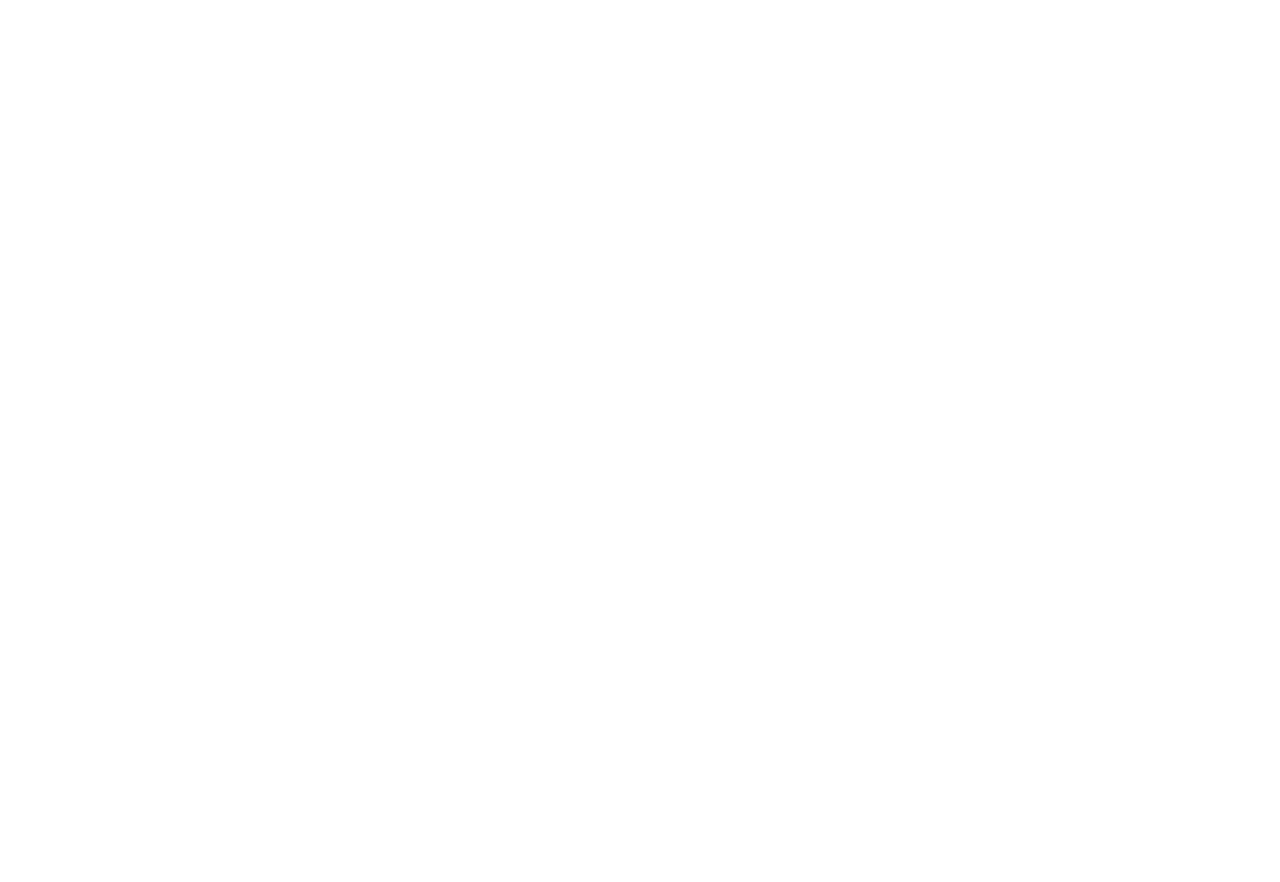
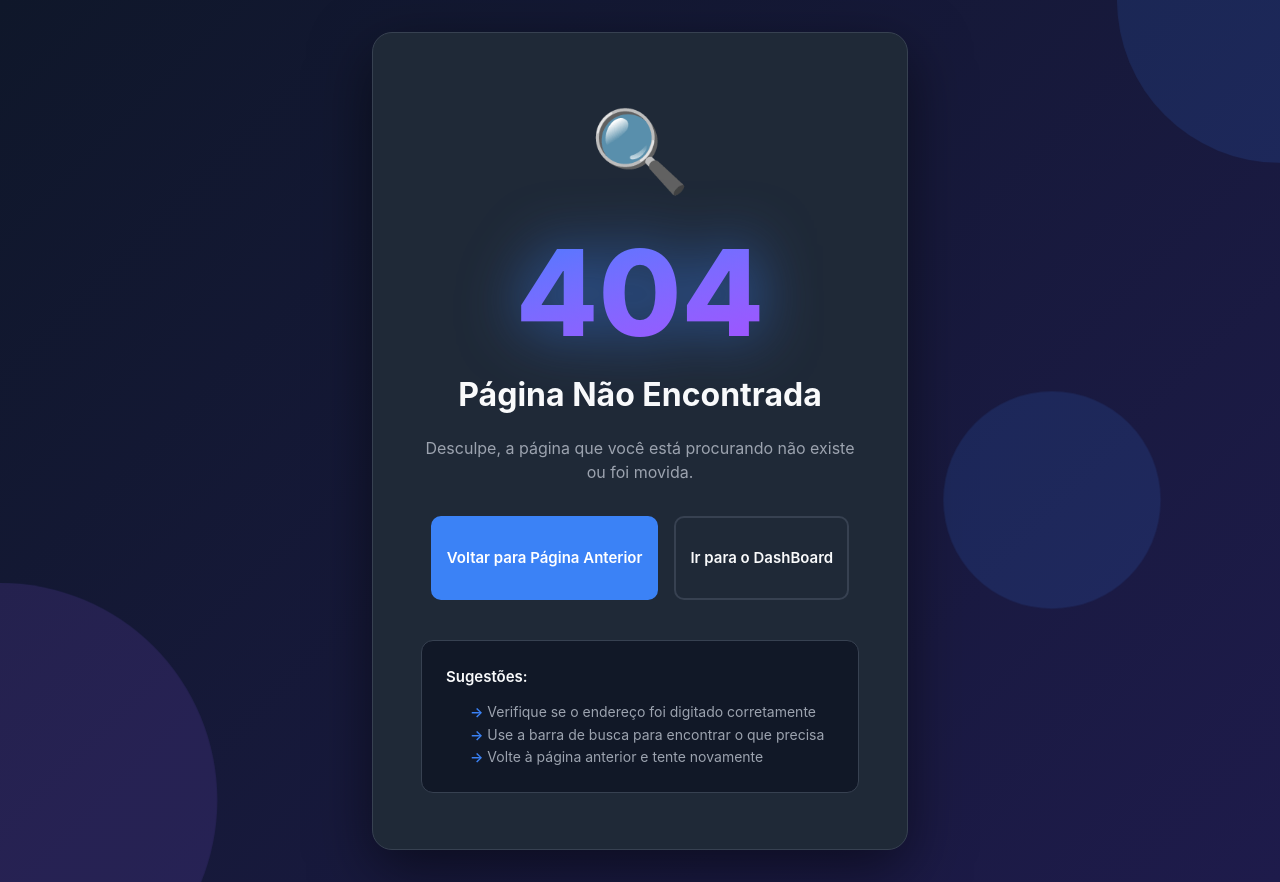
Before and after one commit to DevPeress/EduConnect-Web, a React (Vite) app: page / in a window 1280 px wide. Before the commit the page ends 800 px from the top, so only its background shows below. Built offline with nearby package versions, Linux system fonts and the light colour scheme.

Commit message:
Criação da Página não encontrada com as animações

```diff
--- a/src/index.css
+++ b/src/index.css
@@ -1,7 +1,54 @@
 @import "tailwindcss";
 
-* {
+html, body, #root {
+  font-family: -apple-system, BlinkMacSystemFont, 'Segoe UI', Roboto, 'Helvetica Neue', Arial, sans-serif;
+  min-height: 100vh;
   margin: 0;
   padding: 0;
-  box-sizing: border-box;
 }
+
+@theme {
+  --animate-float: float 3s ease-in-out infinite;
+    @keyframes float {
+      0%, 100% {
+      transform: translateY(0);
+    }
+    50% {
+      transform: translateY(-10px);
+    }
+  }
+
+  --animate-fadeInUp: fadeInUp 0.6s ease-out;
+  @keyframes fadeInUp {
+    from {
+      opacity: 0;
+      transform: translateY(30px);
+    }
+    to {
+      opacity: 1;
+      transform: translateY(0);
+    }
+  }
+
+  --animate-glow: glow 2s ease-in-out infinite;
+  @keyframes glow {
+    0%, 100% {
+      filter: drop-shadow(0 0 20px rgba(59, 130, 246, 0.5));
+    }
+    50% {
+      filter: drop-shadow(0 0 40px rgba(59, 130, 246, 0.8));
+    }
+  }
+
+  --animate-pulse: pulse 4s ease-in-out infinite;
+  @keyframes pulse {
+    0%, 100% {
+      transform: scale(1);
+      opacity: 0.1;
+    }
+    50% {
+      transform: scale(1.1);
+      opacity: 0.15;
+    }
+  }
+}
--- a/src/paginas/NaoEncontrada/index.tsx
+++ b/src/paginas/NaoEncontrada/index.tsx
@@ -1,6 +1,41 @@
+import { useNavigate } from "react-router-dom"
+
 const NaoEncontrada = () => {
+    const navegar = useNavigate()
+
     return (
-        <div></div>
+        <div className="flex relative bg-[linear-gradient(135deg,#0f172a_0%,#1e1b4b_100%)] min-h-screen items-center justify-center text-[#f9fafb] leading-[1.6] overflow-hidden select-none">
+            <div className="relative w-full max-w-[600px] p-8 z-20">
+                <div className="bg-[#1f2937] border-[#374151] border rounded-[20px] py-14 px-12 text-center animate-fadeInUp" style={{ boxShadow: '0 20px 60px rgba(0, 0, 0, 0.5)' }}>
+                    <div className="text-[80px] mb-4 animate-float">🔍</div>
+                    <h1 className="bg-linear-to-br from-blue-500 to-purple-500 bg-clip-text text-transparent text-[120px] font-extrabold leading-none mb-4 animate-glow">404</h1>
+                    <h1 className="text-[32px] font-bold text-[#f9fafb] mb-4">Página Não Encontrada</h1>
+                    <p className="text-[16px] text-[#9ca3af] leading-normal mb-8">
+                        Desculpe, a página que você está procurando não existe ou foi movida.
+                    </p>
+
+                    <div className="flex gap-4 justify-center mb-10 flex-wrap">
+                        <button className="inline-block px-3.5 py-7 rounded-[10px] text-[15px] font-semibold bg-[#3b82f6] text-[#FFF] border-2 border-[#3b82f6] hover:bg-[#2563eb] hover:border-[#2563eb] hover:-translate-y-0.5 hover:" onClick={() => navegar(-1)}>Voltar para Página Anterior</button>
+                        <button className="inline-block px-3.5 py-7 rounded-[10px] text-[15px] font-semibold text-[#f9fafb] border-2 border-[#374151] hover:bg-[#111827] hover:border-[#9ca3af] hover:-translate-y-0.5" onClick={() => navegar("/inicio")}>Ir para o DashBoard</button>
+                    </div>
+
+                    <div className="bg-[#111827] border border-[#374151] rounded-xl p-6 text-left">
+                        <p className="text-[15px] font-semibold text-[#f9fafb] mb-3">Sugestões:</p>
+                        <ul className="list-none p-0">
+                            <li className="text-[14px] text-[#9ca3af] px-2 py-0 pl-6 relative"><span className="text-[#3b82f6] font-semibold">→</span> Verifique se o endereço foi digitado corretamente</li>
+                            <li className="text-[14px] text-[#9ca3af] px-2 py-0 pl-6 relative"><span className="text-[#3b82f6] font-semibold">→</span> Use a barra de busca para encontrar o que precisa</li>
+                            <li className="text-[14px] text-[#9ca3af] px-2 py-0 pl-6 relative"><span className="text-[#3b82f6] font-semibold">→</span> Volte à página anterior e tente novamente</li>
+                        </ul>
+                    </div>
+                </div>
+
+                <div className="fixed top-0 left-0 w-full h-full pointer-events-none">
+                    <div className="absolute rounded-[50%] opacity-[.1] animate-pulse w-[300px] h-[300px] bg-[#3b82f6] -top-[150px] -right-[150px]"></div>
+                    <div className="absolute rounded-[50%] opacity-[.1] animate-pulse w-[400px] h-[400px] bg-[#8b5cf6] -bottom-[200px] -left-[200px]"></div>
+                    <div className="absolute rounded-[50%] opacity-[.1] animate-pulse w-[200px] h-[200px] bg-[#3b82f6] top-[50%] right-[10%]"></div>
+                </div>
+            </div>
+        </div>
     )
 }
 
```
